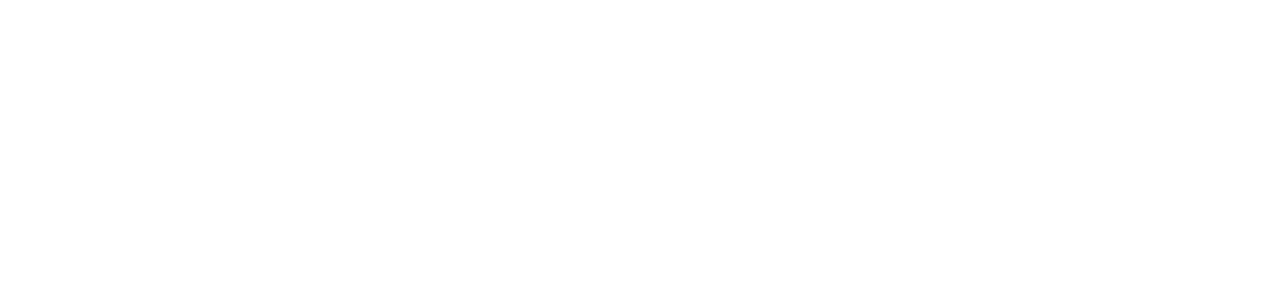
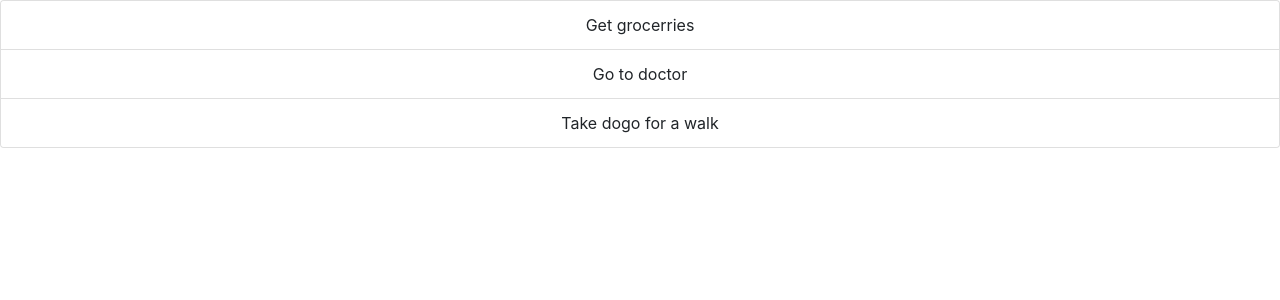
Before and after one commit to Jagholin/todo_react, a React (Create React App) app: page / in a window 1280 px wide. Shown: the top 300 px of the page. Built offline with nearby package versions, Linux system fonts and the light colour scheme.

Commit message:
react bit of work

```diff
--- a/package.json
+++ b/package.json
@@ -6,6 +6,7 @@
     "@testing-library/jest-dom": "^5.16.5",
     "@testing-library/react": "^13.4.0",
     "@testing-library/user-event": "^13.5.0",
+    "bootstrap": "^4.1.1",
     "react": "^18.2.0",
     "react-dom": "^18.2.0",
     "react-scripts": "5.0.1",
--- a/src/App.js
+++ b/src/App.js
@@ -21,6 +21,7 @@
   // index of currently selected item
   const [selected, setSelected] = useState(0);
 
+  let todoList = ["Get grocerries", "Go to doctor", "Take dogo for a walk"];
   return (
     <div className="App">
       <Header />
@@ -29,7 +30,7 @@
           <NewTask />
           <Buttons />
         </div>
-        <TodoList />
+        <TodoList items={todoList}/>
       </div>
       <Footer />
     </div>
--- a/src/components/todo_list.jsx
+++ b/src/components/todo_list.jsx
@@ -1,5 +1,11 @@
 function TodoList(props) {
-    return ( <div>
+    return ( <div class="card"><ul class="list-group list-group-flush">
+        {props.items.map((todo, index) =>
+            <li class="list-group-item">
+                {todo}
+            </li>)
+        }
+    </ul>
 
     </div> );
 }
--- a/src/index.js
+++ b/src/index.js
@@ -3,6 +3,7 @@
 import './index.css';
 import App from './App';
 import reportWebVitals from './reportWebVitals';
+import 'bootstrap/dist/css/bootstrap.css'
 
 const root = ReactDOM.createRoot(document.getElementById('root'));
 root.render(
```
Also changed, not shown: 1 other file (tests, documents, lock files or other folders).
